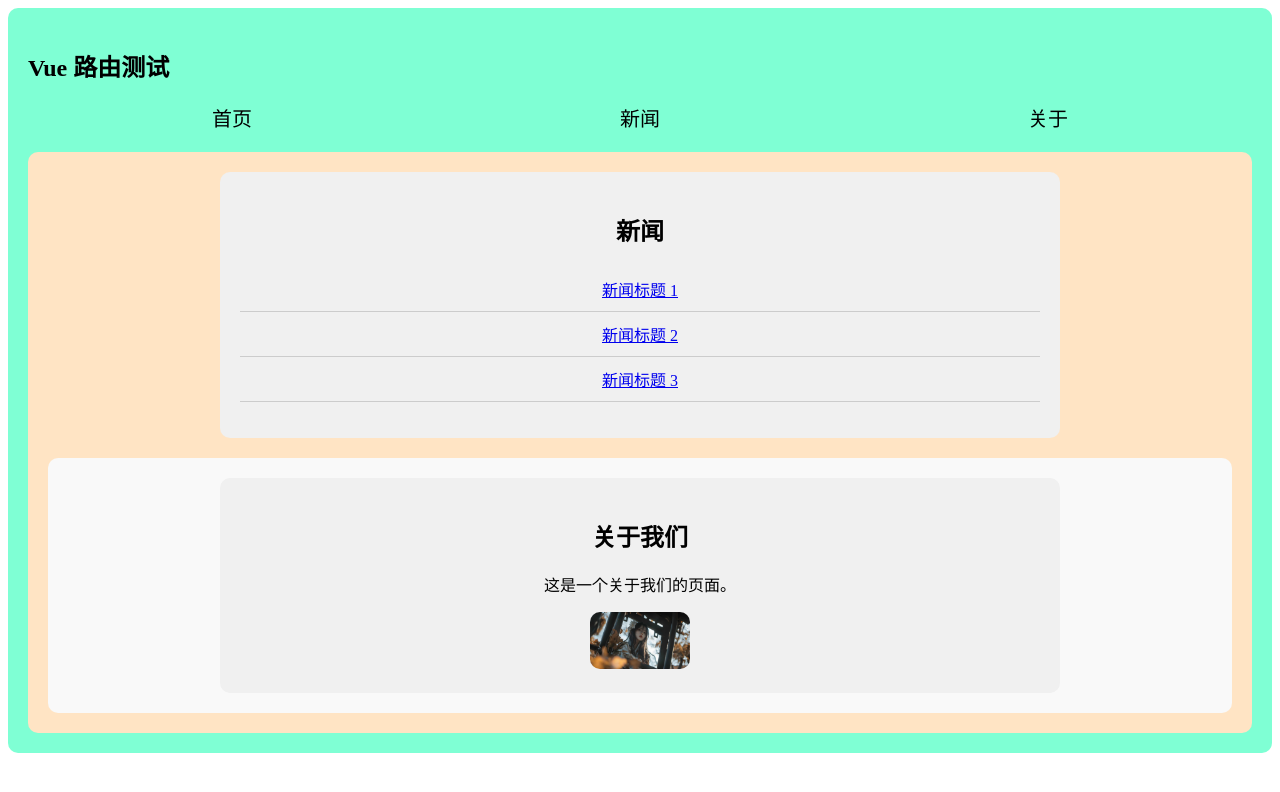
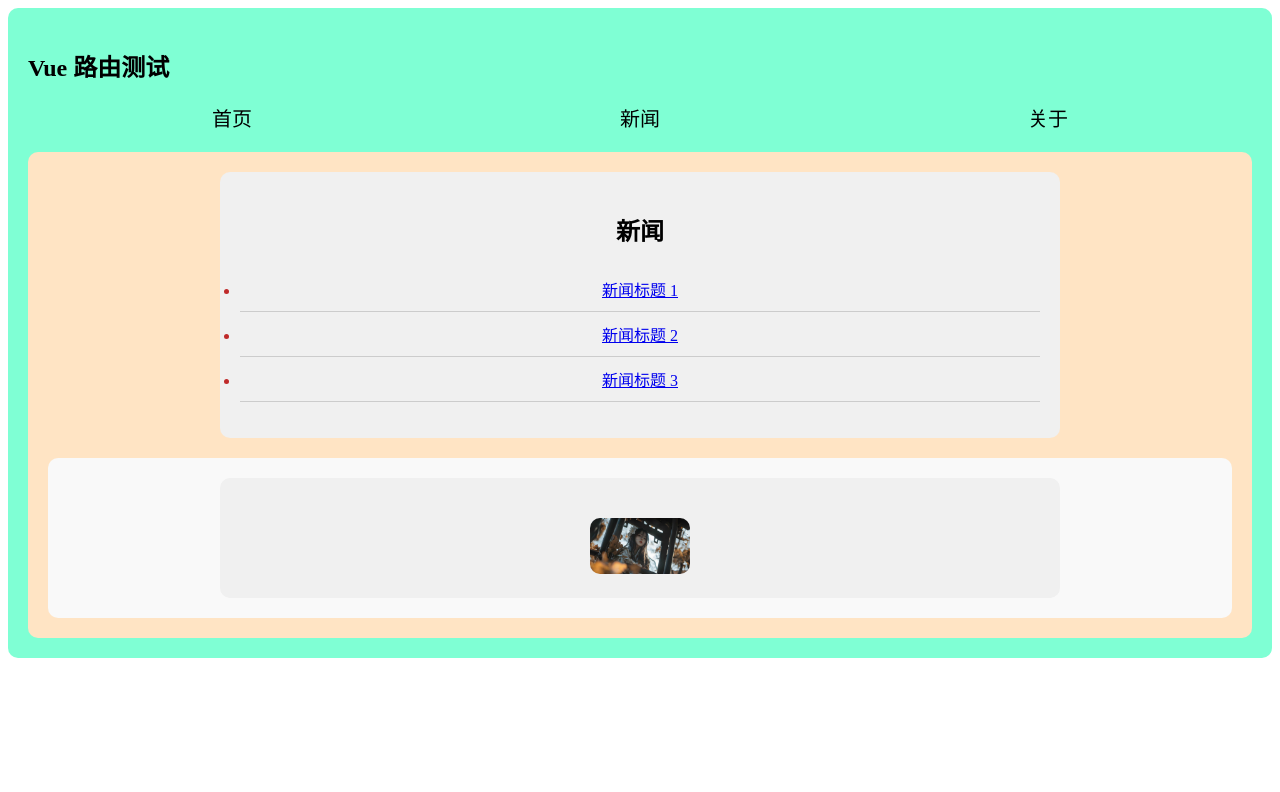
Before and after one commit to 1649125778/hello_vue3, a Vue app: page /news/detail in a window 1280 px wide. Shown: the top 792 px of the page. Built offline with nearby package versions, Linux system fonts and the light colour scheme; the HTML template or start-up script is replaced by a standard one.

Commit message:
路由传参第一种 写法  记得是数字一前面的符号不是单引号

```diff
--- a/src/views/Detail.vue
+++ b/src/views/Detail.vue
@@ -1,18 +1,17 @@
 <template>
     <div class="detail">
-        <h2>关于我们</h2>
-        <p>这是一个关于我们的页面。</p>
+        <h2>{{ route.query.id }}</h2>
+        <h2>{{ route.query.title }}</h2>
+        <h2>{{ route.query.content }}</h2>
         <img src="../assets/about.jpg" alt="关于我们图片">
     </div>
 </template>
 
 <script lang="ts" setup name="Detail">
-import { defineProps } from 'vue';
+import { useRoute } from 'vue-router';
 
-const props = defineProps<{
-    title: string;
-    content: string;
-}>();
+const route = useRoute();
+console.log("路由参数:", route.query);
 </script>
 
 <style scoped>
--- a/src/views/News.vue
+++ b/src/views/News.vue
@@ -3,7 +3,7 @@
         <h2>新闻</h2>
         <ul>
             <li v-for="item in newsItems" :key="item.id">
-                <RouterLink to="/news/detail">
+                <RouterLink :to="`/news/detail?id=${item.id}&title=${item.title}&content=${item.content}`">
                     {{ item.title }}
                 </RouterLink>
             </li>
@@ -43,12 +43,17 @@ const newsItems = reactive([
         text-align: center;
     }
     ul {
-        list-style-type: none;
+        /* list-style-type: none; */
         padding: 0;
     }
     li {
         padding: 10px;
         border-bottom: 1px solid #ccc;
+
+    }
+    li::marker{
+        color: #bf2a2a;
+        font-weight: bold;
     }
     .news-content {
         margin-top: 20px;
```
